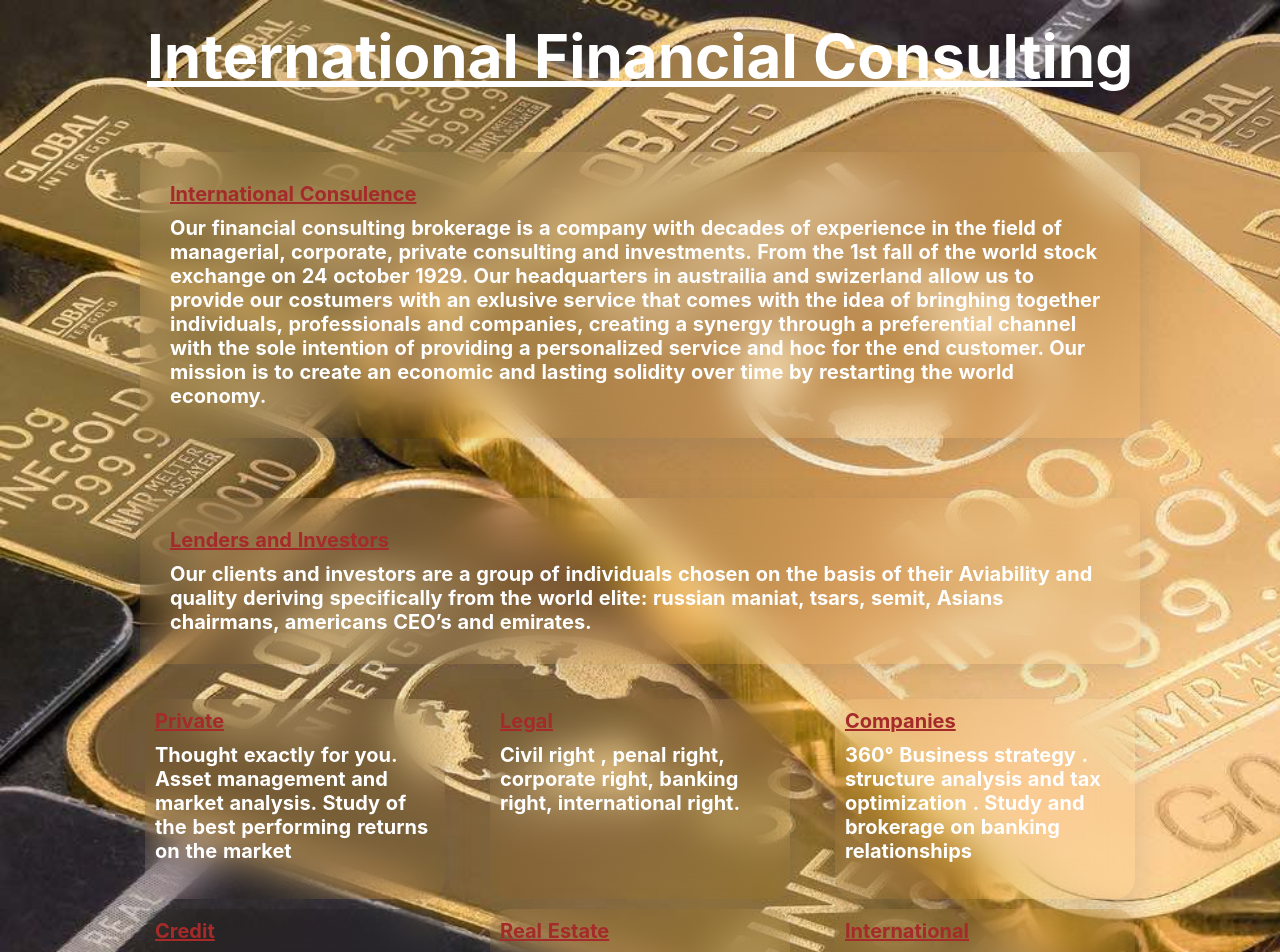
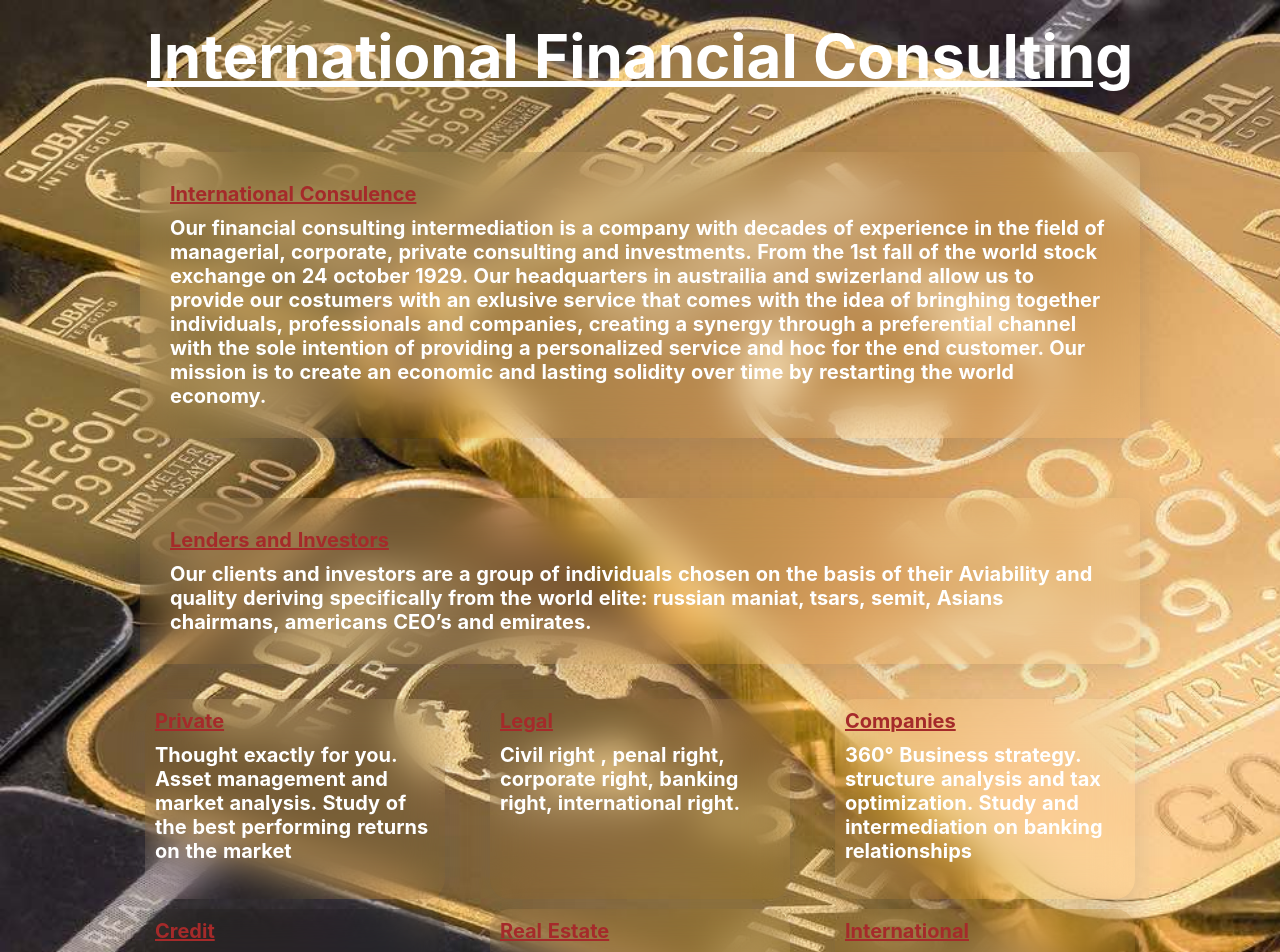
Before and after one commit to MrCode1997/tMondial, a Nuxt app: page / in a window 1280 px wide. Shown: the top 952 px of the page. Built offline with nearby package versions, Linux system fonts and the light colour scheme.

Commit message:
TheMondial2.0 change brokerage -> intermediation

```diff
--- a/plugins/webSiteContent.js
+++ b/plugins/webSiteContent.js
@@ -12,7 +12,7 @@ const content = {
     },
     {
       title: 'Companies',
-      description: '360° Business strategy . structure analysis and tax optimization . Study and brokerage on banking relationships',
+      description: '360° Business strategy. structure analysis and tax optimization. Study and intermediation on banking relationships',
     },
     {
       title: 'Credit',
@@ -29,7 +29,7 @@ const content = {
   ],
   internationalConsulting: {
     title: 'International Consulence',
-    description: 'Our financial consulting brokerage is a company with decades of experience in the field of managerial, corporate, private consulting and investments. From the 1st fall of the world stock exchange on 24 october 1929. Our headquarters in austrailia and swizerland allow us to provide our costumers with an exlusive service that comes with the idea of bringhing together individuals, professionals and companies, creating a synergy through a preferential channel with the sole intention of providing a personalized service and hoc for the end customer. Our mission is to create an economic and lasting solidity over time by restarting the world economy.',
+    description: 'Our financial consulting intermediation is a company with decades of experience in the field of managerial, corporate, private consulting and investments. From the 1st fall of the world stock exchange on 24 october 1929. Our headquarters in austrailia and swizerland allow us to provide our costumers with an exlusive service that comes with the idea of bringhing together individuals, professionals and companies, creating a synergy through a preferential channel with the sole intention of providing a personalized service and hoc for the end customer. Our mission is to create an economic and lasting solidity over time by restarting the world economy.',
   },
   lendersAndInvestors: {
     title: 'Lenders and Investors',
```
